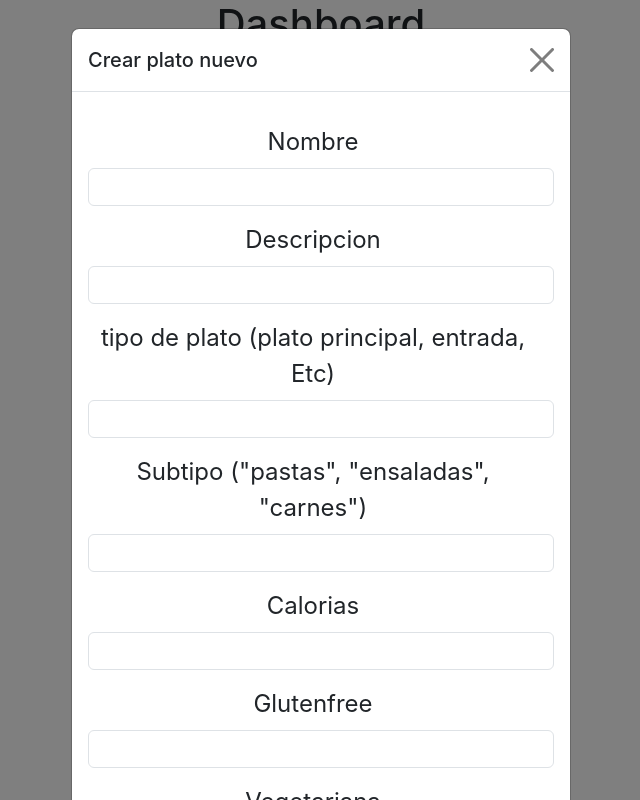
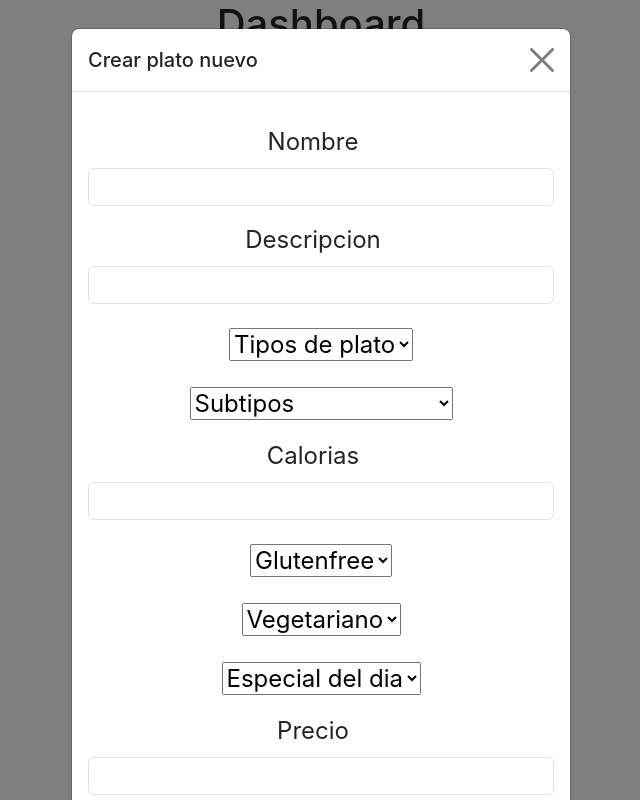
Before and after one commit to tatoclemente/PF-Front-End-Grupo3, a React (Create React App) app in the folder el-festin/: page /dashboard in a window 1280 px wide. Both pictures are taken after a click on the button "Crear de plato". Shown: the whole page, without its empty margins (319-959 px from the left). Built offline with nearby package versions, Linux system fonts and the light colour scheme.

Commit message:
creacion de los forms para pode crear

```diff
--- a/el-festin/package.json
+++ b/el-festin/package.json
@@ -8,6 +8,7 @@
     "@testing-library/jest-dom": "^5.16.5",
     "@testing-library/react": "^13.4.0",
     "@testing-library/user-event": "^13.5.0",
+    "axios": "^1.4.0",
     "bootstrap": "^5.3.0",
     "bootstrap-icons": "^1.10.5",
     "react": "^18.2.0",
--- a/el-festin/src/Components/Dashboard/ModalCreateDish.jsx
+++ b/el-festin/src/Components/Dashboard/ModalCreateDish.jsx
@@ -1,4 +1,7 @@
 import { useState } from "react";
+import axios from "axios";
+import { server } from "../../Helpers/EndPoint";
+import { subtiposDish } from "../../Helpers/objetosHelp";
 
 export const ModalCreateDish = () => {
   let initialState = {
@@ -7,14 +10,14 @@ export const ModalCreateDish = () => {
     type: "",
     subtype: "",
     calories: "",
-    glutenfree: "",
-    vegetarian: "",
-    dailyspecial: "",
-    especial: "",
+    glutenfree: null,
+    vegetarian: null,
+    dailyspecial: null,
     price: "",
   };
 
   const [inputCreateDish, setInputCreateDish] = useState(initialState);
+  const [filed, setFiled] = useState(null);
 
   const onInputChange = ({ target }) => {
     setInputCreateDish({
@@ -23,9 +26,45 @@ export const ModalCreateDish = () => {
     });
   };
 
-  const onSubmitCreate = (e) => {
+  const onSubmitCreate = async (e) => {
     e.preventDefault();
+    try {
+      const { data } = await axios.post(`${server}/dish`, formData);
+
+      if (data.name) {
+        alert("Plato creado correctamente");
+      }
+    } catch (error) {
+      throw error.message;
+    }
   };
+
+  let handleOnChangeImage = ({ target }) => {
+    setFiled(target.files[0]);
+  };
+
+  /*let initialState = {
+    name: "",
+    description: "",
+    type: "",
+    subtype: "",
+    calories: "",
+    glutenfree: null,
+    vegetarian: null,
+    dailyspecial: null,
+    price: "",
+  }; */
+  const formData = new FormData();
+  formData.append("name", inputCreateDish.name);
+  formData.append("description", inputCreateDish.description);
+  formData.append("type", inputCreateDish.type);
+  formData.append("calories", inputCreateDish.calories);
+  formData.append("price", inputCreateDish.price);
+  formData.append("subtype", inputCreateDish.subtype);
+  formData.append("glutenfree", inputCreateDish.glutenfree);
+  formData.append("vegetarian", inputCreateDish.vegetarian);
+  formData.append("dailyspecial", inputCreateDish.dailyspecial);
+  formData.append("image", filed);
 
   return (
     <>
@@ -83,27 +122,33 @@ export const ModalCreateDish = () => {
                     value={inputCreateDish.description}
                     onChange={onInputChange}
                   />
-                  <label htmlFor="" className="pe-3 pt-3 form-label">
-                    tipo de plato (plato principal, entrada, Etc)
-                  </label>
-                  <input
-                    type="text"
-                    className="form-control"
+
+                  <select
+                    defaultValue={"DEFAULT"}
+                    className="mt-4"
                     name="type"
-                    value={inputCreateDish.type}
-                    onChange={onInputChange}
-                  />
-                  <label htmlFor="" className="pe-3 pt-3 form-label">
-                    Subtipo ("pastas", "ensaladas", "carnes")
-                  </label>
-                  <input
-                    type="text"
-                    className="form-control"
+                    onChange={onInputChange}>
+                    <option value="DEFAULT" disabled className="">
+                      Tipos de plato
+                    </option>
+
+                    <option value="plato principal">Plato principal</option>
+                    <option value="entrada">Entrada</option>
+                  </select>
+                  <br />
+                  <select
+                    defaultValue={"DEFAULT"}
+                    className="form-group mt-4"
                     name="subtype"
-                    value={inputCreateDish.subtype}
-                    onChange={onInputChange}
-                  />
-
+                    onChange={onInputChange}>
+                    <option value="DEFAULT" disabled className="">
+                      Subtipos
+                    </option>
+                    {subtiposDish.map((subtipo) => {
+                      return <option value={subtipo}>{subtipo}</option>;
+                    })}
+                  </select>
+                  <br />
                   <label htmlFor="" className="pe-3 pt-3 form-label">
                     Calorias
                   </label>
@@ -114,36 +159,45 @@ export const ModalCreateDish = () => {
                     value={inputCreateDish.calories}
                     onChange={onInputChange}
                   />
-                  <label htmlFor="" className="pe-3 pt-3 form-label">
-                    Glutenfree
-                  </label>
-                  <input
-                    type="text"
-                    className="form-control"
+
+                  <select
+                    defaultValue={"DEFAULT"}
+                    className="form-group mt-4"
                     name="glutenfree"
-                    value={inputCreateDish.glutenfree}
-                    onChange={onInputChange}
-                  />
-                  <label htmlFor="" className="pe-3 pt-3 form-label">
-                    Vegetariana
-                  </label>
-                  <input
-                    type="text"
-                    className="form-control"
+                    onChange={onInputChange}>
+                    <option value="DEFAULT" disabled className="">
+                      Glutenfree
+                    </option>
+
+                    <option value={true}>Si</option>
+                    <option value={false}>no</option>
+                  </select>
+                  <br />
+                  <select
+                    defaultValue={"DEFAULT"}
+                    className="form-group mt-4"
                     name="vegetarian"
-                    value={inputCreateDish.vegetarian}
-                    onChange={onInputChange}
-                  />
-                  <label htmlFor="" className="pe-3 pt-3 form-label">
-                    dailyspecial
-                  </label>
-                  <input
-                    type="text"
-                    className="form-control"
+                    onChange={onInputChange}>
+                    <option value="DEFAULT" disabled className="">
+                      Vegetariano
+                    </option>
+
+                    <option value={true}>Si</option>
+                    <option value={false}>no</option>
+                  </select>
+                  <br />
+                  <select
+                    defaultValue={"DEFAULT"}
+                    className="form-group mt-4"
                     name="dailyspecial"
-                    value={inputCreateDish.dailyspecial}
-                    onChange={onInputChange}
-                  />
+                    onChange={onInputChange}>
+                    <option value="DEFAULT" disabled className="">
+                      Especial del dia
+                    </option>
+                    <option value={true}>Si</option>
+                    <option value={false}>no</option>
+                  </select>
+                  <br />
                   <label htmlFor="" className="pe-3 pt-3 form-label">
                     Precio
                   </label>
@@ -153,6 +207,15 @@ export const ModalCreateDish = () => {
                     name="price"
                     value={inputCreateDish.price}
                     onChange={onInputChange}
+                  />
+
+                  <label htmlFor="" className="pe-3 pt-3 form-label">
+                    Imagen
+                  </label>
+                  <input
+                    type="file"
+                    className="form-control"
+                    onChange={handleOnChangeImage}
                   />
                   <div className="modal-footer">
                     <button
--- a/el-festin/src/Components/Dashboard/ModalCreateDrink.jsx
+++ b/el-festin/src/Components/Dashboard/ModalCreateDrink.jsx
@@ -1,4 +1,8 @@
 import { useState } from "react";
+import axios from "axios";
+import { server } from "../../Helpers/EndPoint";
+import { volumeDrink } from "../../Helpers/objetosHelp";
+import { typeDrink } from "../../Helpers/objetosHelp";
 
 export const ModalCreateDrink = () => {
   let initialState = {
@@ -6,12 +10,14 @@ export const ModalCreateDrink = () => {
     volume: "",
     type: "",
     alcohol: "",
-    stock: "",
+    stock: 0,
     price: "",
-    image: "",
   };
 
   const [inputCreateDrink, setInputCreateDrink] = useState(initialState);
+  const [filed, setFiled] = useState(null);
+
+
 
   const onInputChange = ({ target }) => {
     setInputCreateDrink({
@@ -20,13 +26,34 @@ export const ModalCreateDrink = () => {
     });
   };
 
-  const onSubmitCreate = (e) => {
+  let handleOnChangeImage = ({ target }) => {
+    setFiled(target.files[0]);
+  };
+
+  const formData = new FormData();
+  formData.append("name", inputCreateDrink.name);
+  formData.append("volume", inputCreateDrink.volume);
+  formData.append("type", inputCreateDrink.type);
+  formData.append("alcohol", inputCreateDrink.alcohol);
+  formData.append("price", inputCreateDrink.price);
+  formData.append("stock", inputCreateDrink.stock);
+  formData.append("image", filed);
+
+  const onSubmitCreate = async (e) => {
     e.preventDefault();
+    try {
+      const { data } = await axios.post(`${server}/drink`, formData);
+
+      if(data.name){
+      alert("Bebida creada con exito")
+    }
+    } catch (error) {
+      throw error.message;
+    }
   };
 
   return (
     <div className="container-fluid">
-
       <button
         type="button"
         className="btn btn-primary"
@@ -67,37 +94,46 @@ export const ModalCreateDrink = () => {
                   value={inputCreateDrink.name}
                   onChange={onInputChange}
                 />
-                <label htmlFor="" className="pe-3 pt-3 form-label">
-                  Medida
-                </label>
-                <input
-                  type="text"
-                  className="form-control"
-                  name="name"
-                  value={inputCreateDrink.volume}
-                  onChange={onInputChange}
-                />
+                <select
+                  defaultValue={"DEFAULT"}
+                  className="form-group mt-4"
+                  name="volume"
+                  onChange={onInputChange}>
+                  <option value="DEFAULT" disabled className="">
+                    Medida
+                  </option>
+                  {volumeDrink.map((volume) => {
+                    return <option value={volume}>{volume}</option>;
+                  })}
+                </select>
+                <br />
 
-                <label htmlFor="" className="pe-3 pt-3 form-label">
-                  tipo de bebida
-                </label>
-                <input
-                  type="text"
-                  className="form-control"
+                <select
+                  defaultValue={"DEFAULT"}
+                  className="form-group mt-4"
                   name="type"
-                  value={inputCreateDrink.type}
-                  onChange={onInputChange}
-                />
-                <label htmlFor="" className="pe-3 pt-3 form-label">
-                  Contiene alcohol
-                </label>
-                <input
-                  type="text"
-                  className="form-control"
-                  name="subtype"
-                  value={inputCreateDrink.alcohol}
-                  onChange={onInputChange}
-                />
+                  onChange={onInputChange}>
+                  <option value="DEFAULT" disabled className="">
+                    tipo de bebida
+                  </option>
+                  {typeDrink.map((type) => {
+                    return <option value={type}>{type}</option>;
+                  })}
+                </select>
+                <br />
+                <select
+                  defaultValue={"DEFAULT"}
+                  className="form-group mt-4"
+                  name="alcohol"
+                  onChange={onInputChange}>
+                  <option value="DEFAULT" disabled>
+                    contiene alcohol
+                  </option>
+
+                  <option value={true}>Si</option>
+                  <option value={false}>no</option>
+                </select>
+                <br />
 
                 <label htmlFor="" className="pe-3 pt-3 form-label">
                   Stock
@@ -105,7 +141,7 @@ export const ModalCreateDrink = () => {
                 <input
                   type="text"
                   className="form-control"
-                  name="calories"
+                  name="stock"
                   value={inputCreateDrink.stock}
                   onChange={onInputChange}
                 />
@@ -119,6 +155,14 @@ export const ModalCreateDrink = () => {
                   name="price"
                   value={inputCreateDrink.price}
                   onChange={onInputChange}
+                />
+                <label htmlFor="" className="pe-3 pt-3 form-label">
+                  Image
+                </label>
+                <input
+                  type="file"
+                  className="form-control"
+                  onChange={handleOnChangeImage}
                 />
                 <div className="modal-footer">
                   <button
--- a/el-festin/src/Components/Dashboard/ModalCreateSide.jsx
+++ b/el-festin/src/Components/Dashboard/ModalCreateSide.jsx
@@ -1,14 +1,17 @@
-import React, { useState } from "react";
+import { useState } from "react";
+import axios from "axios";
+import { server } from "../../Helpers/EndPoint";
 
 export const ModalCreateSide = () => {
   let initialState = {
     name: "",
-    stock: "",
+    type: "",
     price: "",
-    image: "",
+    available: null,
   };
 
   const [inputCreateSide, setInputCreateSide] = useState(initialState);
+  const [filed, setFiled] = useState(null);
 
   const onInputChange = ({ target }) => {
     setInputCreateSide({
@@ -17,8 +20,30 @@ export const ModalCreateSide = () => {
     });
   };
 
-  const onSubmitCreate = (e) => {
+  let handleOnChangeImage = ({ target }) => {
+    setFiled(target.files[0]);
+  };
+
+  const formData = new FormData();
+  formData.append("name", inputCreateSide.name);
+  formData.append("type", inputCreateSide.type);
+  formData.append("price", inputCreateSide.price);
+  formData.append("available", inputCreateSide.available);
+  formData.append("image", filed);
+
+
+
+  const onSubmitCreate = async (e) => {
     e.preventDefault();
+    try {
+      const { data } = await axios.post(`${server}/side`, formData);
+
+      if (data.name) {
+        alert("Guarnicion creada con exito");
+      }
+    } catch (error) {
+      throw error.message;
+    }
   };
 
   return (
@@ -64,17 +89,19 @@ export const ModalCreateSide = () => {
                   onChange={onInputChange}
                 />
 
-                <label htmlFor="" className="pe-3 pt-3 form-label">
-                  Tipo
-                </label>
-                <input
-                  type="text"
-                  className="form-control"
-                  name="calories"
-                  value={inputCreateSide.stock}
-                  onChange={onInputChange}
-                />
+                <select
+                  defaultValue={"DEFAULT"}
+                  className="form-group mt-4"
+                  name="type"
+                  onChange={onInputChange}>
+                  <option value="DEFAULT" disabled>
+                    tipo de guarnicion
+                  </option>
 
+                  <option value="salsa">Salsa</option>
+                  <option value="acompañamiento">acompañamiento</option>
+                </select>
+                <br />
                 <label htmlFor="" className="pe-3 pt-3 form-label">
                   Precio
                 </label>
@@ -85,6 +112,31 @@ export const ModalCreateSide = () => {
                   value={inputCreateSide.price}
                   onChange={onInputChange}
                 />
+
+                <br />
+                <select
+                  defaultValue={"DEFAULT"}
+                  className="form-group mt-4"
+                  name="available"
+                  onChange={onInputChange}>
+                  <option value="DEFAULT" disabled>
+                    Disponible
+                  </option>
+
+                  <option value={true}>Si</option>
+                  <option value={false}>no</option>
+                </select>
+                <br />
+                <label htmlFor="" className="pe-3 pt-3 form-label">
+                  Imagen
+                </label>
+                <input
+                  type="file"
+                  className="form-control"
+                  onChange={handleOnChangeImage}
+                />
+
+                <br />
 
                 <div className="modal-footer">
                   <button
--- a/el-festin/src/Helpers/EndPoint.js
+++ b/el-festin/src/Helpers/EndPoint.js
@@ -1 +1 @@
-const foo = 'hola'
+export const server = "https://pf-server-production.up.railway.app";
--- /dev/null
+++ b/el-festin/src/Helpers/objetosHelp.js
@@ -0,0 +1,20 @@
+export const subtiposDish = [
+  "pastas",
+  "ensaladas",
+  "carnes",
+  "pescados y mariscos",
+  "sopas",
+  "minutas",
+  "arroz",
+  "sandwich",
+];
+export const volumeDrink = [
+  "250ml",
+  "500ml",
+  "1000ml",
+  "750ml",
+  "355ml",
+  "473ml",
+  "1500ml",
+];
+export const typeDrink = ["cerveza", "vino", "agua", "gaseosa"];
--- a/el-festin/src/index.js
+++ b/el-festin/src/index.js
@@ -11,13 +11,13 @@ import "./index.css";
 
 const root = ReactDOM.createRoot(document.getElementById("root"));
 root.render(
-  <Provider store={store}>
   <React.StrictMode>
+    <Provider store={store}>
     <BrowserRouter>
       <App />
     </BrowserRouter>
+  </Provider>
   </React.StrictMode>
-  </Provider>
 );
 
 // If you want to start measuring performance in your app, pass a function
```
Also changed, not shown: el-festin/src/Components/Dashboard/ModalCreateDesert.jsx (+25 -6 lines), 1 other file (tests, documents, lock files or other folders).
